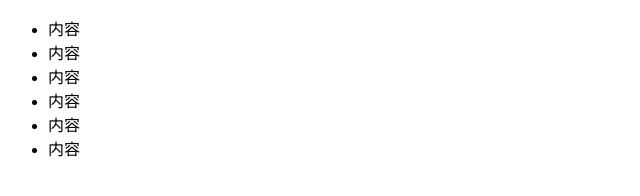
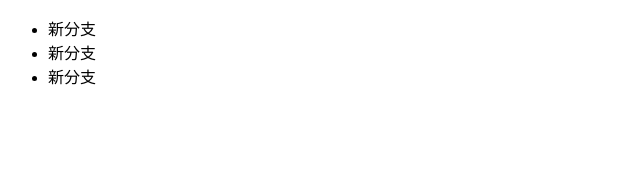
Before and after one commit to jinlei1234/demo16, a plain HTML site: page index.html in a window 1280 px wide. Shown: the whole page, without its empty margins (0-640 px from the left). Drawn offline with Linux system fonts and the light colour scheme.

Commit message:
提交two

```diff
--- a/index.html
+++ b/index.html
@@ -6,12 +6,10 @@
 	</head>
 	<body>
 		<ul>
-			<li>内容</li>
-			<li>内容</li>
-			<li>内容</li>
-			<li>内容</li>
-			<li>内容</li>
-			<li>内容</li>
+
+			<li>新分支</li>
+			<li>新分支</li>
+			<li>新分支</li>
 		</ul>
 	</body>
 </html>
```
